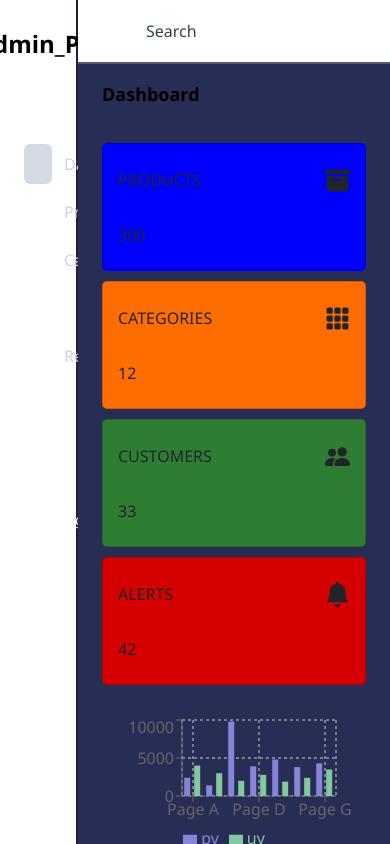
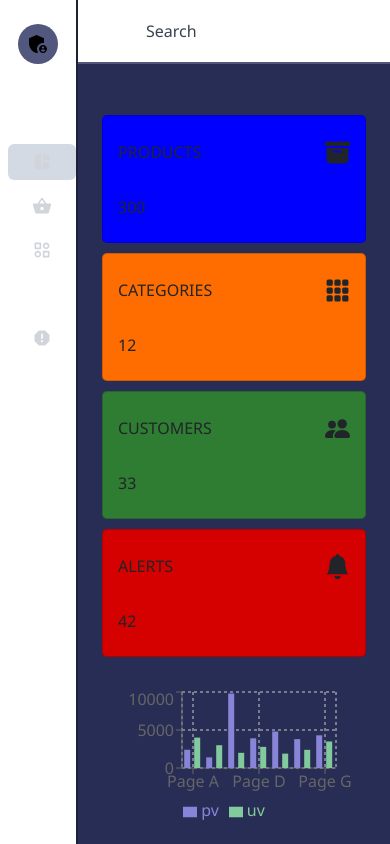
Before and after one commit to Swadeshit27/Admin-panel-frontend, a React (Vite) app: page / in a window 390 px wide. Built offline with nearby package versions, Linux system fonts and the light colour scheme; some icons are missing; the HTML template or start-up script is replaced by a standard one.

Commit message:
make the sidebar responsive

```diff
--- /dev/null
+++ b/src/Components/Sidebar.css
@@ -0,0 +1,40 @@
+@media (max-width : 670px) {
+    .capitalize {
+        display: none;
+    }
+}
+
+.list {
+    margin-left: 2vw;
+}
+
+.ldt {
+    margin-left: 3vw;
+    min-width: 100px;
+    min-height: 20px;
+}
+
+#heading {
+    display: flex;
+    flex-wrap: wrap;
+}
+
+@media (max-width : 570px) {
+    #heading {
+        display: none;
+    }
+}
+
+@media (max-width : 900px) {
+    #light_text {
+        display: none;
+    }
+
+    #dark_text {
+        display: none;
+    }
+
+    .ldt {
+        margin-left: 5.5vw;
+    }
+}
--- a/src/Components/Sidebar.jsx
+++ b/src/Components/Sidebar.jsx
@@ -8,6 +8,7 @@ import { BiCategoryAlt } from "react-icons/bi";
 import { PiUsersThreeFill } from "react-icons/pi";
 import { FaGear } from "react-icons/fa6";
 import { Link } from "react-router-dom";
+import "./Sidebar.css";
 
 const ListItems = [
   {
@@ -48,28 +49,27 @@ const ListItems = [
   },
 ];
 
-const Sidebar = ({darkMode, toggleDarkMode}) => {
+const Sidebar = ({ darkMode, toggleDarkMode }) => {
 
   return (
     <div className="w-full h-full bg-white dark:bg-[#1e2136] border-r-2 border-gray-600 dark:border-[#1e2136] ">
       <div className="flex items-center justify-center text-gray-100 pt-6">
         <MdAdminPanelSettings size={40}
           style={{
-          backgroundColor: darkMode ? '#51577d':'#2c2f48' , // Dark and light mode background color
-          color: darkMode ? '#000000':'#ffffff' , // Dark and light mode text (fill) color
+            backgroundColor: darkMode ? '#51577d' : '#2c2f48', // Dark and light mode background color
+            color: darkMode ? '#000000' : '#ffffff', // Dark and light mode text (fill) color
             borderRadius: '50%', // Optional: Round the icon if needed
             padding: '8px', // Optional: Add padding to the icon
           }}
         />
-        <h1 className="text-2xl font-semibold ms-3 text-black dark:text-white">Admin_Panel</h1>
+        <h1 className="text-2xl font-semibold ms-3 text-black dark:text-white" id="heading">Admin Panel</h1>
       </div>
-      <ul className="my-20 px-4">
+      <ul className="my-20 list">
         {ListItems.map((item, i) => (
           <Link
             to={item.link}
             key={i}
-            className={`flex items-center  font-medium  text-gray-700 dark:text-gray-300 ${
-              item.active && "bg-slate-600/40 dark:bg-slate-400/40"
+            className={`flex items-center  font-medium  text-gray-700 dark:text-gray-300 ${item.active && "bg-slate-600/40 dark:bg-slate-400/40"
               } py-2 ps-6 my-2 cursor-pointer rounded-md`}
           >
             {item.icon}
@@ -77,7 +77,7 @@ const Sidebar = ({darkMode, toggleDarkMode}) => {
           </Link>
         ))}
       </ul>
-      <div className="relative left-16">
+      <div className="ldt">
         <label className='themeSwitcherTwo relative inline-flex cursor-pointer select-none items-center'>
           <input
             type='checkbox'
@@ -85,21 +85,19 @@ const Sidebar = ({darkMode, toggleDarkMode}) => {
             onChange={toggleDarkMode}
             className='sr-only'
           />
-        <span className={`label flex items-center text-sm font-medium ${darkMode ? 'dark:text-white' : 'text-black'}`}>
+          <span className={`label flex items-center text-sm font-medium ${darkMode ? 'dark:text-white' : 'text-black'}`} id="light_text">
             Light
           </span>
           <span
-          className={`slider mx-4 flex h-8 w-[60px] items-center rounded-full p-1 duration-200 ${
-            darkMode ? 'bg-[#FFFFFF]' : 'bg-[#000000]'
+            className={`slider mx-[1vw] flex h-[2.5vw] w-[5vw] items-center rounded-full p-1 duration-200 ${darkMode ? 'bg-[#FFFFFF]' : 'bg-[#000000]'
               }`}
           >
             <span
-            className={`dot h-6 w-6 rounded-full bg-white dark:bg-black  duration-200 ${
-              darkMode ? 'translate-x-[28px]' : ''
+              className={`dot h-[2vw] w-[2vw] rounded-full bg-white dark:bg-black  duration-200 ${darkMode ? 'translate-x-[2vw]' : ''
                 }`}
             ></span>
           </span>
-        <span className={`label flex items-center text-sm font-medium ${darkMode ? 'dark:text-white' : 'text-black'}`}>
+          <span className={`label flex items-center text-sm font-medium ${darkMode ? 'dark:text-white' : 'text-black'}`} id="dark_text">
             Dark
           </span>
         </label>
```
Also changed, not shown: 2 other files (tests, documents, lock files or other folders). Lines whose indentation alone changed are shown as unchanged.
